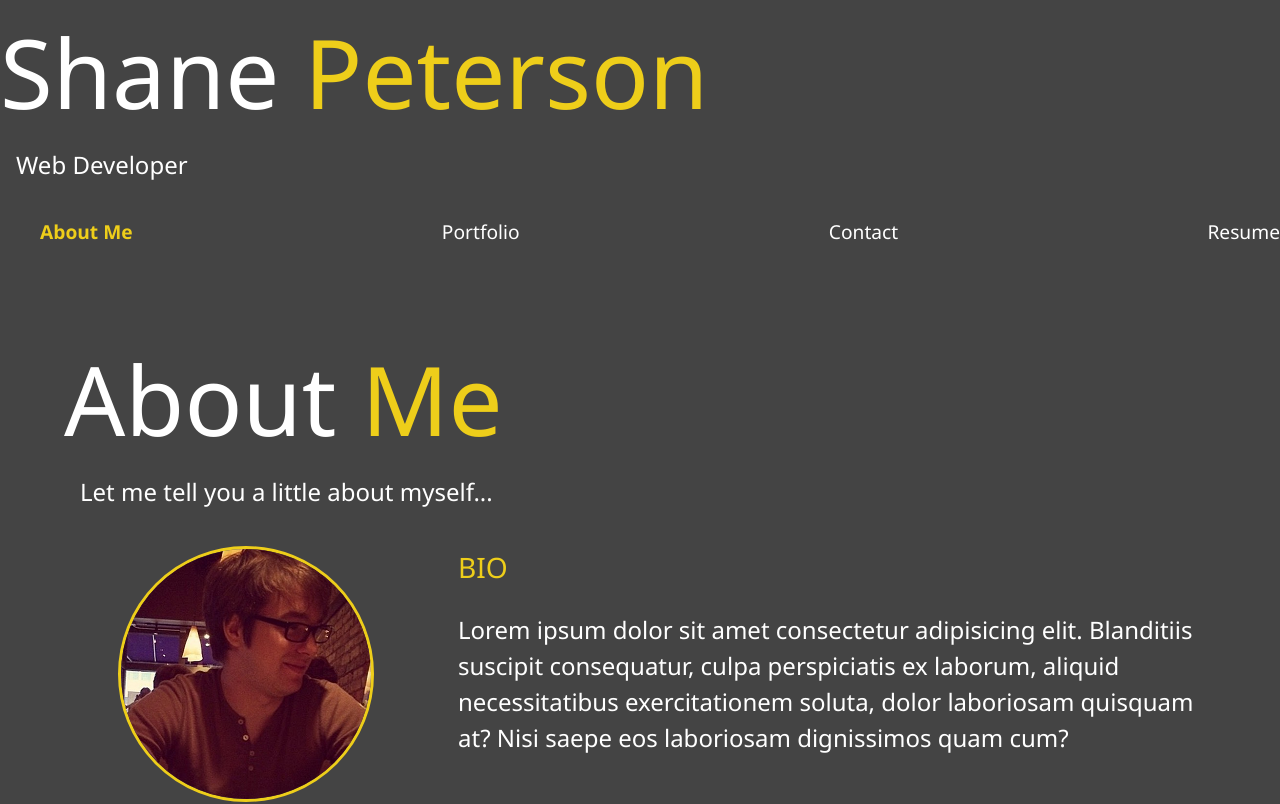
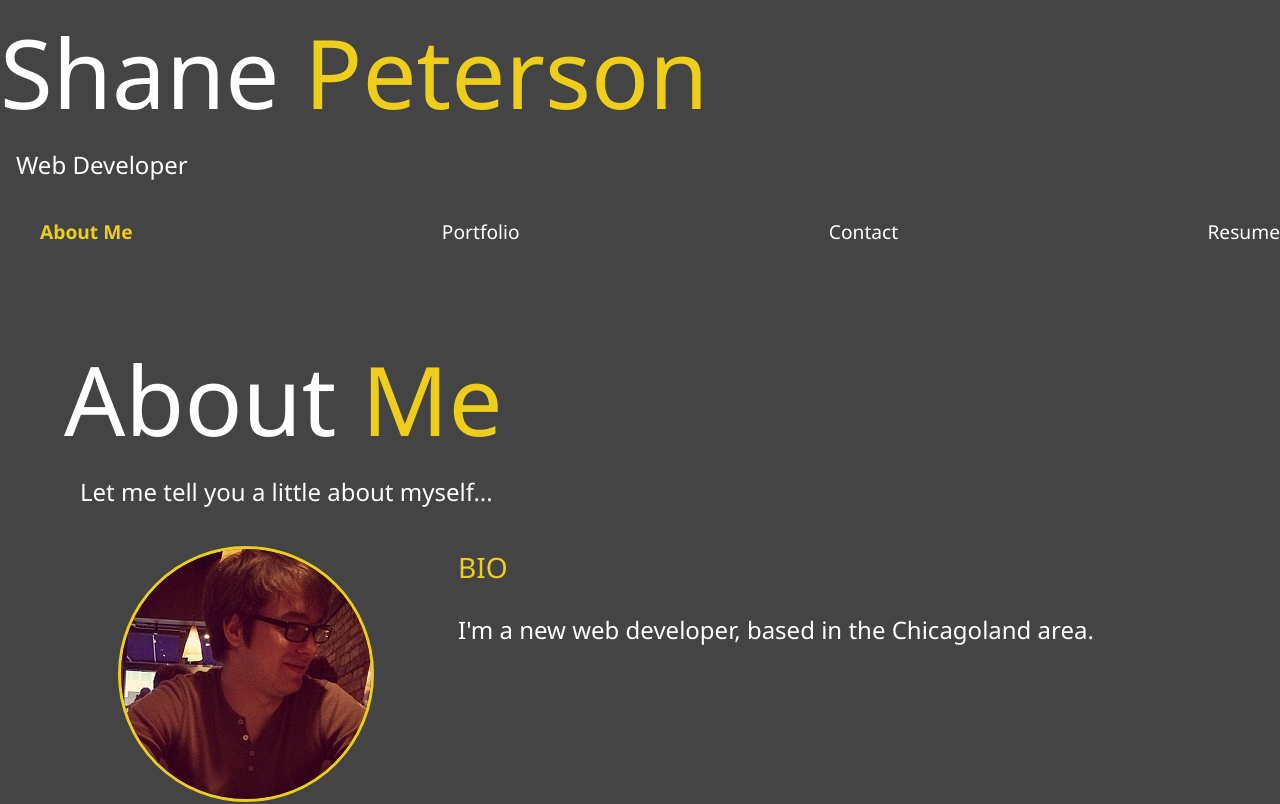
Before and after one commit to shanep42/ideal-eureka, a React (Create React App) app: page / in a window 1280 px wide. Shown: the top 804 px of the page. Built offline with nearby package versions, Linux system fonts and the light colour scheme.

Commit message:
Trying to update gh-site

```diff
--- a/src/components/pages/About.js
+++ b/src/components/pages/About.js
@@ -12,9 +12,7 @@ function About() {
                     <img src="./img/portrait.png" alt="Shane" className="bio-image" />
                     <div className="bio">
                         <h3 className="text-secondary">BIO</h3>
-                        <p>Lorem ipsum dolor sit amet consectetur adipisicing elit. Blanditiis suscipit consequatur, culpa
-                            perspiciatis ex laborum, aliquid necessitatibus exercitationem soluta, dolor laboriosam quisquam at?
-                            Nisi saepe eos laboriosam dignissimos quam cum?</p>
+                        <p>I'm a new web developer, based in the Chicagoland area.</p>
                     </div>
 
                     <div className="job job-1">
```
